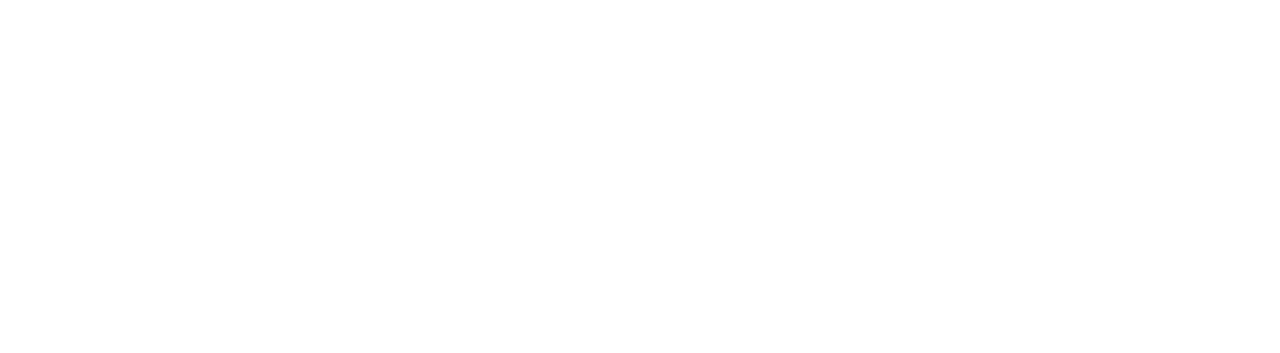
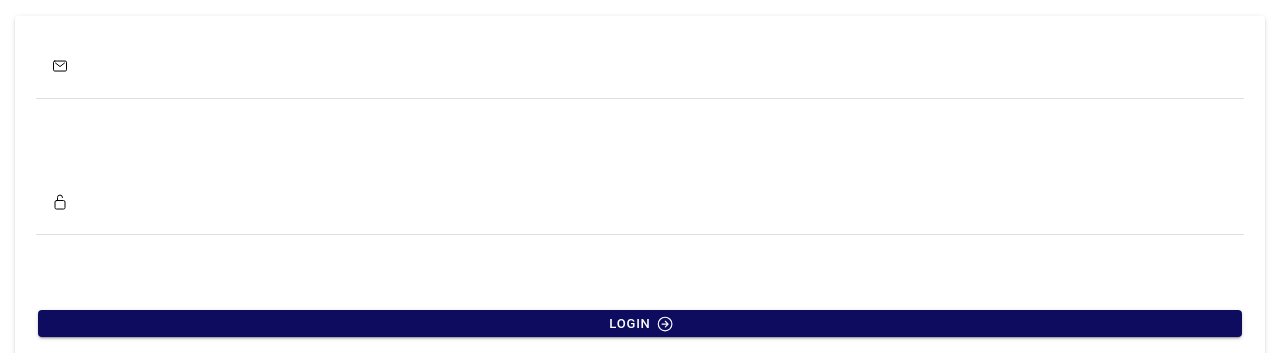
Before and after one commit to Ajulibe/courseManager, a React (Create React App) app: page /login in a window 1280 px wide. Shown: the part 447-800 px from the top of the page. Built offline with nearby package versions, Linux system fonts and the light colour scheme.

Commit message:
added login

```diff
--- a/src/App.tsx
+++ b/src/App.tsx
@@ -7,6 +7,7 @@
 import CourseTabs from "./pages/CourseTabs";
 import SideDrawer from "./pages/SideDrawer";
 import CoursesContextProvider from "./data/CoursesContextProvider";
+import Login from "./pages/Login";
 
 /* Core CSS required for Ionic components to work properly */
 import "@ionic/react/css/core.css";
@@ -32,12 +33,19 @@
   <IonApp>
     <IonReactRouter>
       {/* MENU BAR */}
+      {/* the menu bar is just a component and according to the
+documentation it shouldnt be wrapped in a routeroutlet */}
       <SideDrawer />
       {/* {The whole Toolbar navigation was here previously. But it has been moved to the
       CourseTab file and imported into this as a component to make the file neat} */}
       {/* This is the main routing for the project */}
+
+      {/* BELOW IS THE MAIN ROUTER FLOW */}
       <CoursesContextProvider>
         <IonRouterOutlet id="main">
+          <Route path="/login" exact>
+            <Login />
+          </Route>
           <Route path="/filter" exact>
             <Filter />
           </Route>
--- /dev/null
+++ b/src/pages/Login.tsx
@@ -0,0 +1,69 @@
+import React from "react";
+import {
+  IonContent,
+  IonButton,
+  IonPage,
+  IonGrid,
+  IonRow,
+  IonCol,
+  IonInput,
+  IonItem,
+  IonLabel,
+  IonIcon,
+  IonCard,
+  IonCardContent,
+} from "@ionic/react";
+import {
+  arrowForwardCircleOutline,
+  mailOutline,
+  lockOpenOutline,
+} from "ionicons/icons";
+
+const Login: React.FC = () => {
+  return (
+    <IonPage>
+      <IonContent>
+        <IonGrid style={{ marginTop: "35%" }}>
+          <IonCard>
+            <IonCardContent>
+              <IonRow style={{ marginBottom: "5%" }}>
+                <IonCol>
+                  <IonItem>
+                    <IonLabel position="floating">
+                      <IonIcon slot="end" icon={mailOutline} />
+                    </IonLabel>
+                    <IonInput
+                      type="text"
+                      placeholder="johnjane@example.com"
+                      required
+                    />
+                  </IonItem>
+                </IonCol>
+              </IonRow>
+              <IonRow style={{ marginBottom: "5%" }}>
+                <IonCol>
+                  <IonItem>
+                    <IonLabel position="floating">
+                      <IonIcon slot="end" icon={lockOpenOutline} />
+                    </IonLabel>
+                    <IonInput type="text" placeholder="**********" required />
+                  </IonItem>
+                </IonCol>
+              </IonRow>
+              <IonRow>
+                <IonCol className="ion-text-center">
+                  <IonButton expand="block" size="small" type="submit">
+                    Login{" "}
+                    <IonIcon slot="end" icon={arrowForwardCircleOutline} />
+                  </IonButton>
+                </IonCol>
+              </IonRow>
+            </IonCardContent>
+          </IonCard>
+        </IonGrid>
+      </IonContent>
+    </IonPage>
+  );
+};
+
+export default Login;
```
